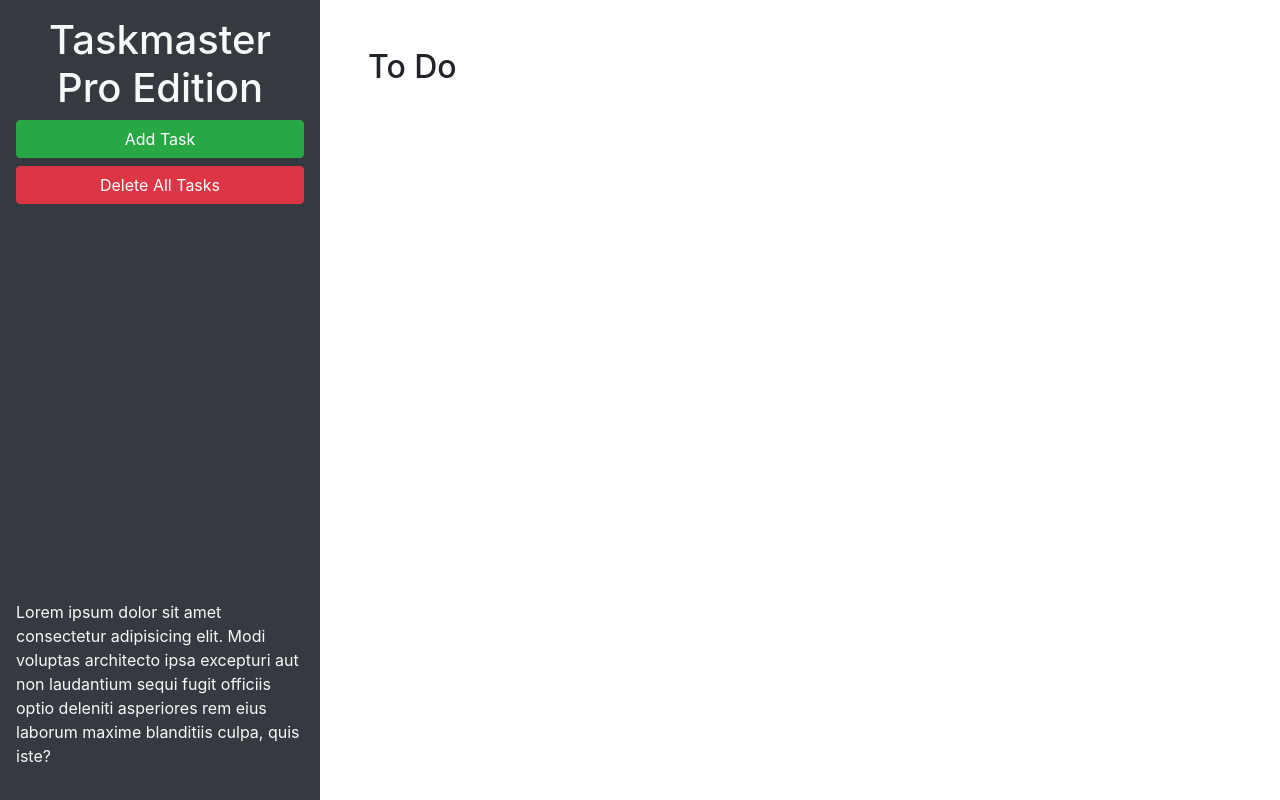
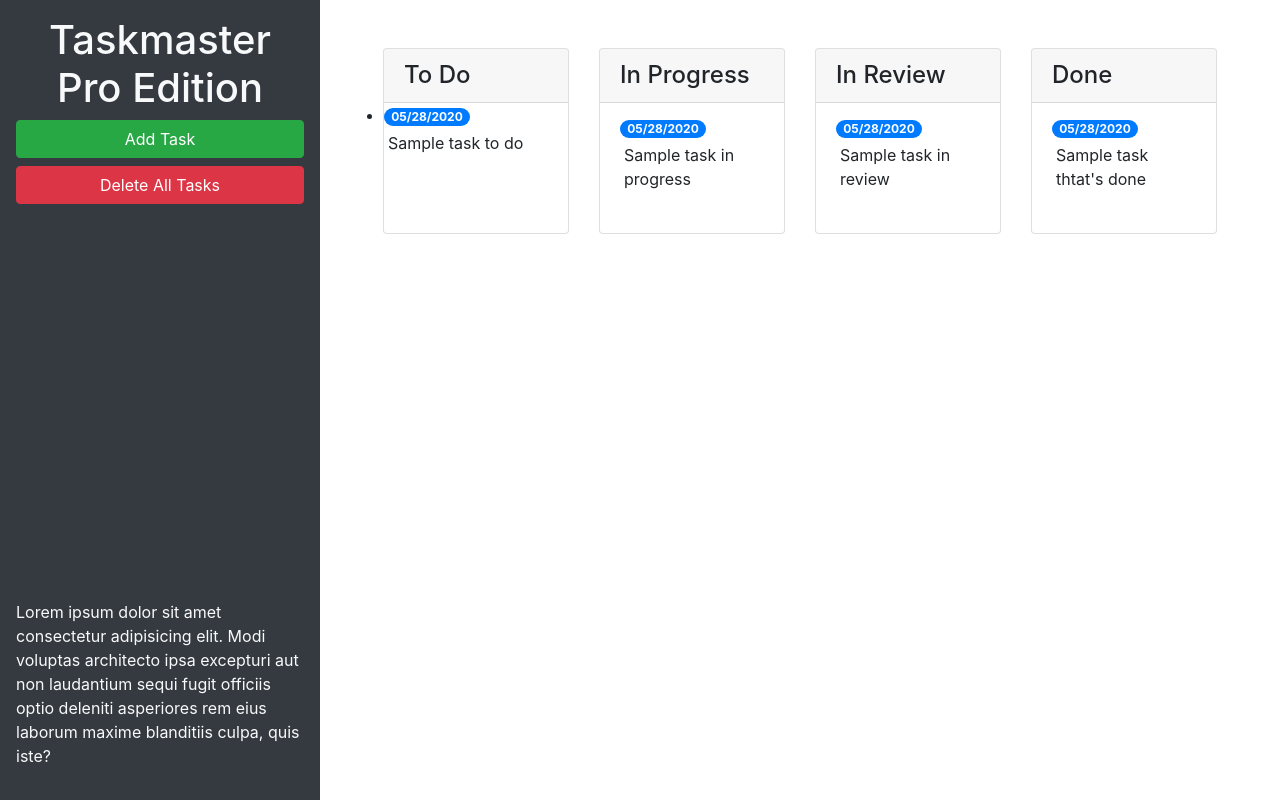
Before and after one commit to sshahram/taskmaster-pro, a plain HTML site: page index.html in a window 1280 px wide. Drawn offline with nearby package versions, Linux system fonts and the light colour scheme.

Commit message:
add bootstrap grid layout

```diff
--- a/index.html
+++ b/index.html
@@ -24,9 +24,67 @@
       </p>
     </header>
     <main class="col-12 col-lg-9">
-      <div class="m-5">
-        <h2>To Do</h2>
-        <ul id="list-toDo" class="list-group"> </ul>
+      <div class="m-5 row justify-content-around">
+        <!-- todo start -->
+        <div class="col-12 col-md-6 col-xl-3 mb-3">
+          <div class='card'>
+            <h4 class="card-header">
+              To Do
+            </h4>
+            <ul id="list-toDo" class="list-group list-group-flush">
+              <li class="lisy-group-item">
+                <span class = "badge badge-primary badge-pill">05/28/2020</span>
+                <p class="m-1">Sample task to do</p>
+              </li>
+            </ul>
+          </div>
+      </div>
+      <!-- todo end -->
+      <!-- in progress start -->
+      <div class="col-12 col-md-6 col-xl-3 mb-3">
+        <div class='card'>
+          <h4 class="card-header">
+            In Progress
+          </h4>
+          <ul id = "list-inProgress" class = "list-group list-group-flush">
+            <li class = "list-group-item">
+              <span class = "badge badge-primary badge-pill">05/28/2020</span>
+              <p class="m-1">Sample task in progress</p>
+            </li>
+          </ul>
+        </div>
+      </div>
+      <!--  in prgress end -->
+      <!-- in review start -->
+      <div class = "col-12 col-md-6 col-xl-3 mb-3">
+        <div class='card'>
+          <h4 class="card-header">
+            In Review
+          </h4>
+          <ul id="list-inReview" class="list-group list-group-flush">
+            <li class="list-group-item">
+              <span class="badge badge-primary badge-pill">05/28/2020</span>
+              <p class="m-1">Sample task in review</p>
+            </li>
+          </ul>
+        </div>
+      </div>
+      <!-- in review end -->
+      <!-- done start -->
+      <div class="col-12 col-md-6 col-xl-3 mb-3">
+        <div class='card'>
+          <h4 class="card-header">
+            Done
+          </h4>
+          <ul id="list-done" class="list-group list-group-flush">
+            <li class="list-group-item">
+              <span class = "badge badge-primary badge-pill">05/28/2020</span>
+              <p class="m-1">Sample task thtat's done</p>
+            </li>
+          </ul>
+        </div>
+      </div>
+      <!-- done end -->
       </div>
     </main>
   </div>
```
